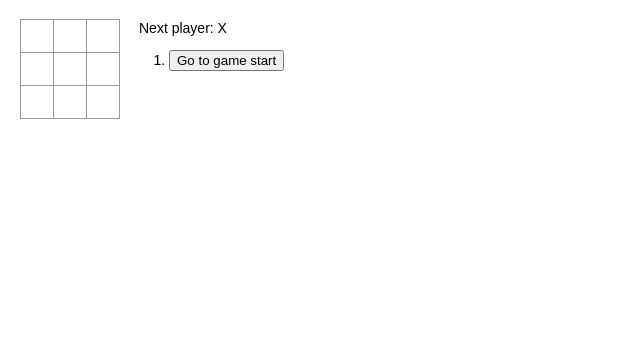
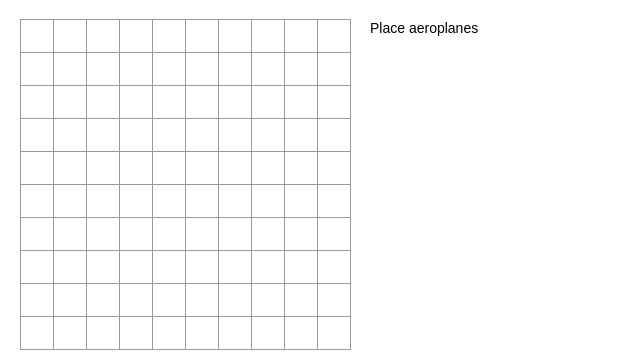
Before and after one commit to cleanunicorn/battleplane, a React (Create React App) app: page / in a window 1280 px wide. Shown: the top 356 px of the page, without its empty margins (0-640 px from the left). Built offline with nearby package versions, Linux system fonts and the light colour scheme.

Commit message:
🪶 Add board

```diff
--- a/src/index.css
+++ b/src/index.css
@@ -32,6 +32,25 @@ body {
     width: 34px;
   }
 
+  .squareHighlighted {
+    background: rgb(172, 172, 172);
+  }
+
+  .squareHeader {
+    background: rgb(227, 214, 214);
+    border: 1px solid #999;
+    float: left;
+    font-size: 24px;
+    font-weight: bold;
+    line-height: 34px;
+    height: 34px;
+    margin-right: -1px;
+    margin-top: -1px;
+    padding: 0;
+    text-align: center;
+    width: 34px;
+  }
+
   .square:focus {
     outline: none;
   }
--- a/src/index.jsx
+++ b/src/index.jsx
@@ -2,43 +2,83 @@ import React from 'react';
 import ReactDOM from 'react-dom/client';
 import './index.css';
 
-function Square(props) {
+class Square extends React.Component {
+    constructor(props) {
+        super(props);
+
+        this.state = {
+            highlight: false,
+        };
+    }
+
+    render() {
+        const squareClassName = this.state.highlight ? 'squareHighlighted' : ''
+
+        const x = this.props.x
+        const y = this.props.y
+
         return (
             <button
-            className="square"
-            onClick={() => props.onClick()}
+                className={`square ${squareClassName}`}
+                onClick={() => this.props.clickAction()}
+                onMouseEnter={() => this.props.enterSquare(x, y)}
+                onMouseLeave={() => this.props.leaveSquare(x, y)}
             >
-            {props.value}
+                {this.props.value}
             </button>
         );
     }
+}
+
+class Row extends React.Component {
+    render() {
+        console.log(`Row ${this.props.value}`);
+
+        let squares = []
+        for (let x = 0; x < this.props.squares; x++) {
+            squares.push(<Square
+                key={x.toString()}
+                x={x}
+                y={this.props.y}
+                clickAction={this.props.clickAction}
+                enterSquare={this.props.enterSquare}
+                leaveSquare={this.props.leaveSquare}
+            />)
+        }
+
+        return (
+            <div>
+                {squares}
+            </div>
+        )
+    }
+}
 
 class Board extends React.Component {
-    renderSquare(i) {
-        return <Square
-            value={this.props.squares[i]}
-            onClick={() => this.props.onClick(i)}
-            />;
+    constructor(props) {
+        super(props);
+
+        //
+        console.log('Board init')
     }
 
     render() {
+        // Rows
+        let rows = []
+        for (let y = 0; y < this.props.rowCount; y++) {
+            rows.push(<Row
+                key={y.toString()}
+                y={y}
+                squares={this.props.squareCount}
+                clickAction={this.props.clickAction}
+                enterSquare={this.props.enterSquare}
+                leaveSquare={this.props.leaveSquare}
+            />)
+        }
+
         return (
             <div>
-                <div className="board-row">
-                    {this.renderSquare(0)}
-                    {this.renderSquare(1)}
-                    {this.renderSquare(2)}
-                </div>
-                <div className="board-row">
-                    {this.renderSquare(3)}
-                    {this.renderSquare(4)}
-                    {this.renderSquare(5)}
-                </div>
-                <div className="board-row">
-                    {this.renderSquare(6)}
-                    {this.renderSquare(7)}
-                    {this.renderSquare(8)}
-                </div>
+                {rows}
             </div>
         );
     }
@@ -48,80 +88,47 @@ class Game extends React.Component {
     constructor(props) {
         super(props);
         this.state = {
-            history: [
-                {
-                    squares: Array(9).fill(null),
-                }
-            ],
-            stepNumber: 0,
-            xIsNext: true,
+            gameState: 1,
+            board: [],
         }
     }
 
-    handleClick(i) {
-        const history = this.state.history.slice();
-        const current = history[history.length - 1];
-        const squares = current.squares.slice();
-
-        if (calculateWinner(squares) || squares[i]) {
-            return;
+    placePlane() {
+        console.log('Placing aeroplane')
     }
 
-        squares[i] = this.state.xIsNext ? 'X' : 'O';
-        this.setState({
-            history: history.concat([{
-                squares: squares,
-            }]),
-            stepNumber: history.length,
-            xIsNext: !this.state.xIsNext,
-        });
+    hoverPlane(x, y) {
+        console.log(`enter = (${x}, ${y})`)
     }
 
-    jumpTo(step) {
-        this.setState({
-            stepNumber: step,
-            history: this.state.history.slice(0, step + 1),
-            xIsNext: (step % 2) === 0,
-        });
+    removeHoverPlane(x, y) {
+        console.log(`exit = (${x}, ${y})`)
     }
 
     render() {
-        const history = this.state.history;
-        const current = history[this.state.stepNumber];
-        const winner = calculateWinner(current.squares);
-
-        const moves = history.map((step, move) => {
-            const desc = move ?
-                `Go to move #${move}` :
-                'Go to game start';
-
-            return (
-                <li key={move}>
-                    <button onClick={() => this.jumpTo(move)}>
-                        {desc}
-                    </button>
-                </li>
-            );
-        });
-
-        let status;
-        if (winner) {
-            status = 'Winner: ' + winner;
-        } else {
-            status = 'Next player: ' + (this.state.xIsNext ? 'X' : 'O');
+        let status
+        let clickAction
+        let enterSquare, leaveSquare
+        if (this.state.gameState === 1) {
+            status = `Place aeroplanes`
+            clickAction = this.placePlane
+            enterSquare = this.hoverPlane
+            leaveSquare = this.removeHoverPlane
         }
 
         return (
             <div className="game">
                 <div className="game-board">
                     <Board
-                        squares={current.squares}
-                        onClick={(i) => this.handleClick(i)}
+                        rowCount={10}
+                        squareCount={10}
+                        clickAction={clickAction}
+                        enterSquare={enterSquare}
+                        leaveSquare={leaveSquare}
                     />
                 </div>
                 <div className="game-info">
                     <div>{status}</div>
-                    <ol>{moves}</ol>
                 </div>
             </div>
         );
@@ -132,23 +139,3 @@ class Game extends React.Component {
 
 const root = ReactDOM.createRoot(document.getElementById("root"));
 root.render(<Game />);
-
-function calculateWinner(squares) {
-    const lines = [
-      [0, 1, 2],
-      [3, 4, 5],
-      [6, 7, 8],
-      [0, 3, 6],
-      [1, 4, 7],
-      [2, 5, 8],
-      [0, 4, 8],
-      [2, 4, 6],
-    ];
-    for (let i = 0; i < lines.length; i++) {
-      const [a, b, c] = lines[i];
-      if (squares[a] && squares[a] === squares[b] && squares[a] === squares[c]) {
-        return squares[a];
-      }
-    }
-    return null;
-  }
```
Also changed, not shown: src/Aeroplane.jsx (added, +19 -0 lines), src/BoardHeader.jsx (added, +31 -0 lines). Lines whose indentation alone changed are shown as unchanged.
